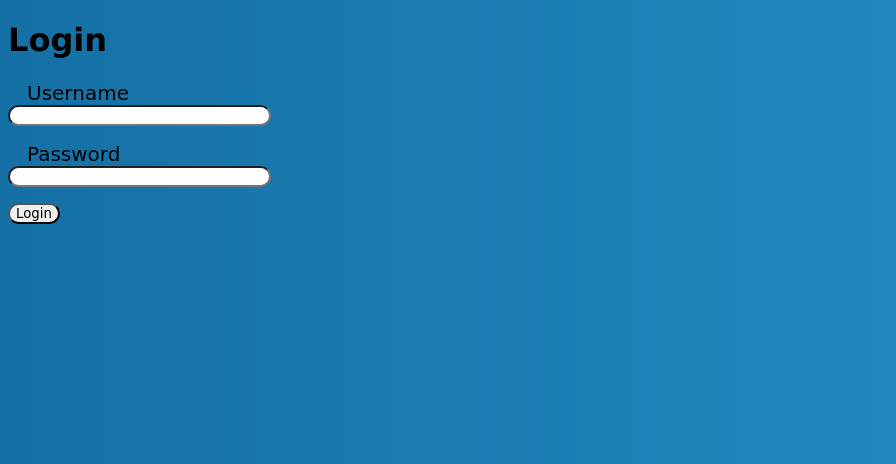
After one commit to saraivaandre791/salvador-de-logins, a Flask app: page /login in a window 1280 px wide. The commit adds this page. Shown: the top 464 px of the page, without its empty margins (0-896 px from the left). Run offline with Flask 3, Linux system fonts and the light colour scheme.

Commit message:
Agora temos uma tela de login e ao adicionar informaçoes a tabela aparece atualizada

```diff
--- a/app.py
+++ b/app.py
@@ -1,90 +1,115 @@
 from flask import Flask, make_response, render_template, request, redirect
 import mysql.connector
+from forms import LoginForm
+from flask import flash
+from flask import session
 
+from functools import wraps
 
+#Essa função garante que certas rotas só sejam acessadas por usuários logados.
+def login_required(f):
+    @wraps(f)
+    def decorated_function(*args, **kwargs):
+        if 'logged_in' not in session:
+            return redirect('login')
+        return f(*args, **kwargs)
+    return decorated_function
+#####################################
 
-
-
-mydb=mysql.connector.connect(
-        host='localhost',
-        user='root',
-        password='suas enha',
-        database='formulario'
-
-    )
-
+#Configuração básica do Flask, incluindo uma chave secreta para sessões.
 app = Flask(__name__)
 app.config['SECRET_KEY'] = 'CINCITY09'
 app.config["TEMPLATES_AUTO_RELOAD"] = True
 
+###############################################
 
+# Conexão com o banco de dados MySQL
+mydb = mysql.connector.connect(
+    host='localhost',
+    user='root',
+    password='Cincity09!',
+    database='formulario'
+)
+
+################################################
+
+#Verifica as credenciais do usuário e atualiza a sessão.
+@app.route('/login', methods=['GET', 'POST'])
+def login():
+    form = LoginForm()
+    if form.validate_on_submit():
+        mycursor = mydb.cursor()
+        mycursor.execute("SELECT * FROM logins WHERE login = %s AND senha = %s", (form.username.data, form.password.data))
+        user = mycursor.fetchone()
+
+        if user:
+            session['logged_in'] = True
+            flash('Login bem-sucedido!', 'success')
+            return redirect('/')
+        else:
+            flash('Nome de usuário ou senha incorretos.', 'danger')
+    return render_template('login.html', form=form)
+
+########################################################################
+
+
+#Recupera dados do banco de dados e os exibe.
 @app.route('/dados', methods=['GET'])
 def get_dados():
+    mycursor = mydb.cursor()
+    mycursor.execute("SELECT * FROM logins")
+    meus_dados = mycursor.fetchall()
 
-    mycursor=mydb.cursor()
-    mycursor.execute("SELECT * FROM formulario.logins")
-    meus_dados=mycursor.fetchall()
-
-    dados=[]
+    dados = []
     for dado in meus_dados:
         dados.append(
-        {
-        'id':dado[0],
-        'plataforma':dado[1],
-        'login':dado[2],
-        'senha':dado[3]
-
-  }
- )
-
+            {
+                'id': dado[0],
+                'plataforma': dado[1],
+                'login': dado[2],
+                'senha': dado[3]
+            }
+        )
 
     return make_response(
-        render_template('registros.html', dados=dados))
+        render_template('registros.html', dados=dados)
+    )
+#################################################################
 
 
 
-@app.route('/')
+@app.route('/')#Rota inicial
+@login_required # acessar essa rota exige login
 def home():
     return render_template('entrada_registros.html')
 
-@app.route("/entrada", methods=['POST', 'GET'])
+############################################################
+
+#Insere novos registros no banco de dados.
+@app.route("/entrada", methods=['POST'])
 def inserir():
-
-
     plataforma = request.form.get('plataforma')
     login = request.form.get('login')
     senha = request.form.get('senha')
 
+    if mydb.is_connected():
+        mycursor = mydb.cursor()
+        mycursor.execute(f"INSERT INTO logins VALUES (default, '{plataforma}', '{login}', '{senha}')")
+        mydb.commit()
 
-    mydb=mysql.connector.connect(
-        host='localhost',
-        user='root',
-        password='Cincity09!',
-        database='formulario'
+    return redirect('/dados')  # Redirecione para '/dados' para exibir a tabela atualizada
 
-    )
-    if mydb.is_connected():
-        mycursor=mydb.cursor()
+################################################################################
 
-
-    mycursor.execute(f"insert into logins values(default, '{plataforma}', '{login}', '{senha}')")
-    mydb.commit()
-
-
-
-
-    return redirect('/')
-
-@app.route('/delete', methods=['POST'])
-def delete():
-    cursor = mydb.cursor()
-    id = request.form['id']
-    cursor.execute("DELETE FROM logins WHERE id=%s", (id,))
+#Exclui registros do banco de dados.
+@app.route('/excluir/<int:id>', methods=['POST'])
+def excluir(id):
+    mycursor = mydb.cursor()
+    mycursor.execute("DELETE FROM logins WHERE id = %s", (id,))
     mydb.commit()
     return redirect('/dados')
+#########################################
 
-
-
+#Executa o aplicativo no modo de depuração.
 if __name__ == '__main__':
-    # run app in debug mode on port 5000
     app.run(debug=True, port=5000)
--- /dev/null
+++ b/forms.py
@@ -0,0 +1,8 @@
+from flask_wtf import FlaskForm
+from wtforms import StringField, PasswordField, SubmitField
+from wtforms.validators import DataRequired
+
+class LoginForm(FlaskForm):
+    username = StringField('Username', validators=[DataRequired()])
+    password = PasswordField('Password', validators=[DataRequired()])
+    submit = SubmitField('Login')
--- a/static/css/formulario.css
+++ b/static/css/formulario.css
@@ -13,7 +13,7 @@ div#form_fundo{
     margin: 10% 25% 25% 25% ;
     text-align: center;
     border-style: double;
-    font-weight: bold;
+  font-family: cursive;
     box-shadow: 10px 25px 25px rgb(54, 53, 119);
 }
 
@@ -22,7 +22,7 @@ div#form_frente{
     margin: 5px;
     text-align: center;
     border-radius: 20px;
-    font-weight: bold;
+    font-family: cursive;
     box-shadow: 2px 5px 5px rgb(19, 15, 130);
     padding: 30px;
 
@@ -31,7 +31,7 @@ div#form_frente{
 
 label{
     font-size: 20px;
-    font-weight: bold;
+   font-family: cursive;
     border-radius: 10px;
     padding: 19px;
 
@@ -39,8 +39,8 @@ label{
 
 input{
     border-radius: 20px;
-    font-size: 15px;
-    font-weight: bolder;
+    font-family: cursive;
+    font-family: cursive;
 
 }
 
@@ -50,7 +50,7 @@ input:focus{
 }
 button{
     font-size: 30px;
-    font-weight: bold;
+    font-family: cursive;
     border-radius: 10px;
     background-color: black;
     color: blue;
@@ -60,7 +60,7 @@ button{
 button:hover{
     background-color: blue;
     color: black;
-    font-size: 30px;
+    font-family: cursive;
     cursor: pointer;
 
 }
--- /dev/null
+++ b/templates/login.html
@@ -0,0 +1,33 @@
+<!DOCTYPE html>
+<html lang="en">
+<head>
+    <meta charset="UTF-8">
+    <meta name="viewport" content="width=device-width, initial-scale=1.0">
+    <title>Login</title>
+    <link rel="stylesheet" href="../static/css/formulario.css">
+    <link rel="shortcut icon" type="image/svg" href="../static/abobora.ico"/>
+
+</head>
+<body>
+    <h1>Login</h1>
+    <form method="POST" action="{{ url_for('login') }}">
+        {{ form.hidden_tag() }}
+        <p>
+            {{ form.username.label }}<br>
+            {{ form.username(size=32) }}
+        </p>
+        <p>
+            {{ form.password.label }}<br>
+            {{ form.password(size=32) }}
+        </p>
+        <p>{{ form.submit() }}</p>
+    </form>
+    {% with messages = get_flashed_messages(with_categories=true) %}
+        {% if messages %}
+            {% for category, message in messages %}
+                <div class="alert alert-{{ category }}">{{ message }}</div>
+            {% endfor %}
+        {% endif %}
+    {% endwith %}
+</body>
+</html>
```
Also changed, not shown: templates/entrada_registros.html (+9 -2 lines), templates/registros.html (+16 -32 lines), static/abobora.ico (added), static/adicionar-usuario.ico (deleted), 1 other file.
